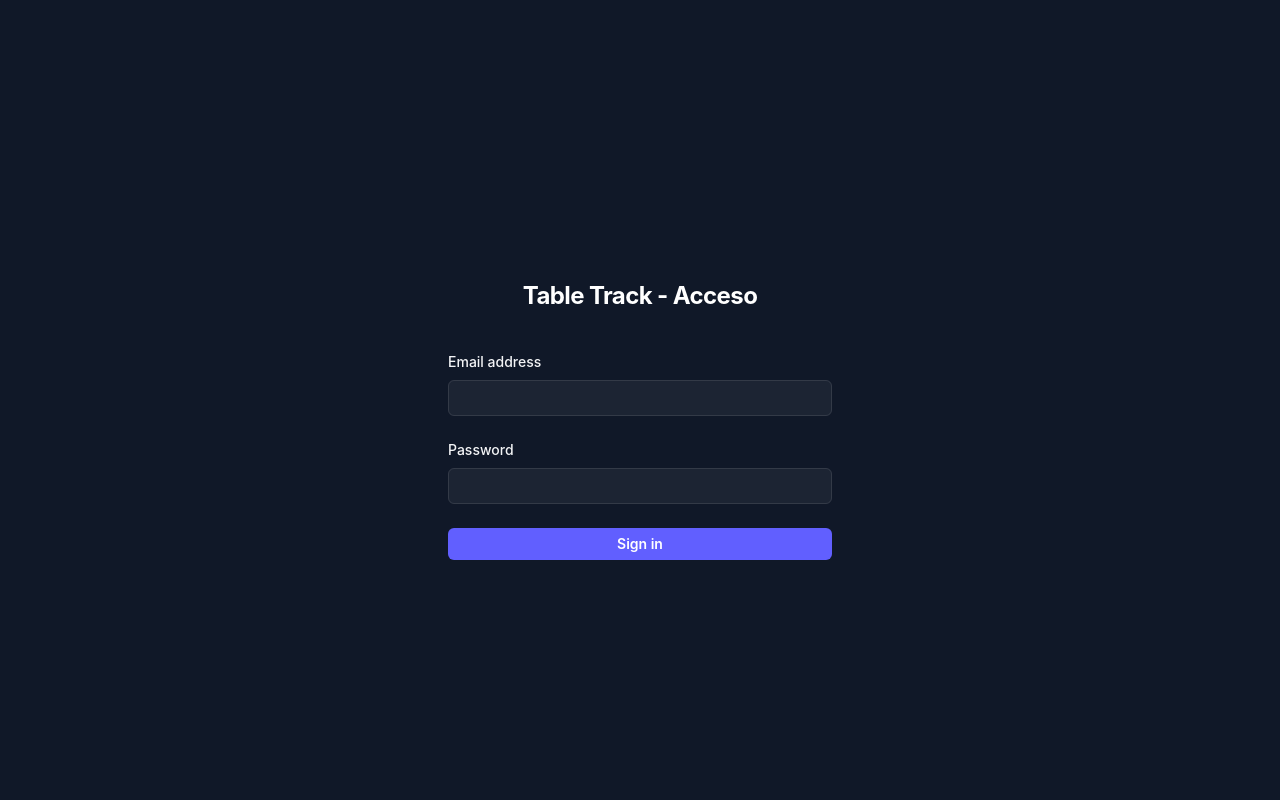
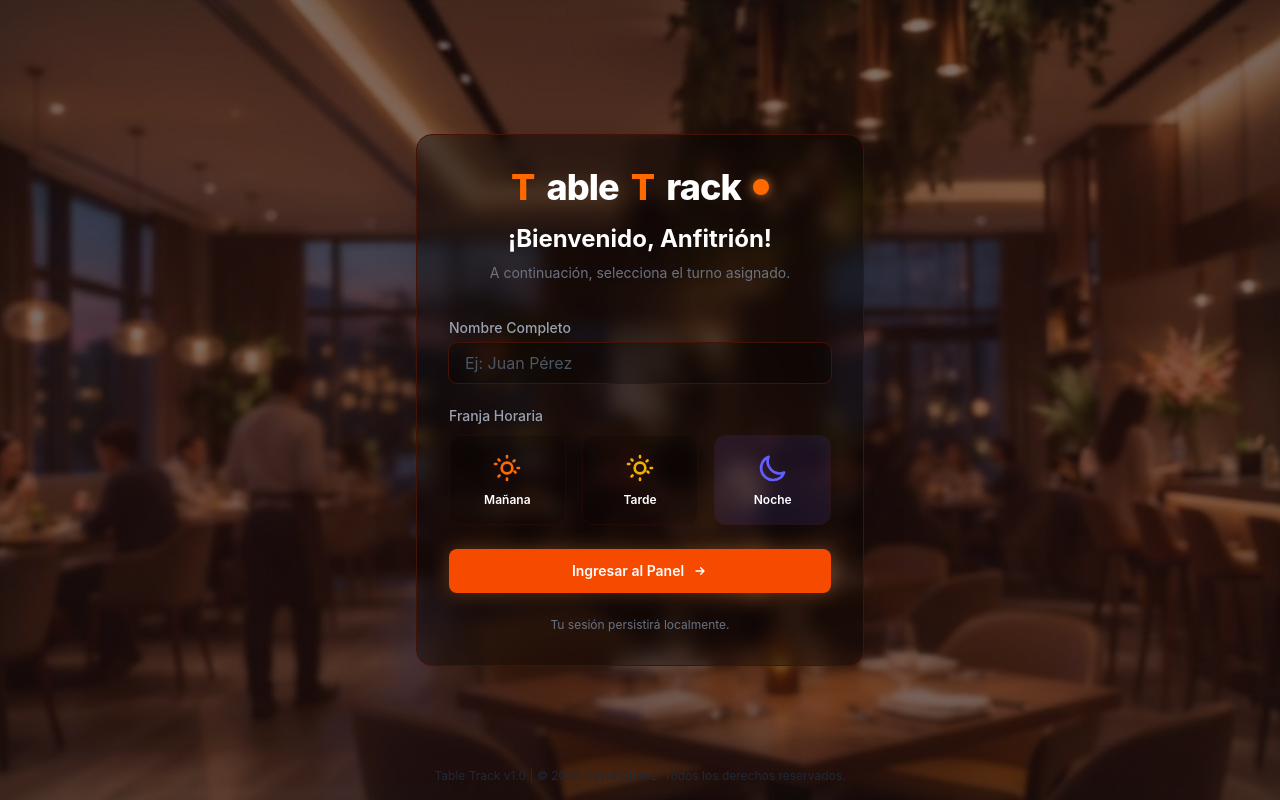
Before and after one commit to Strikys12/TABLE-TRACK, a React (Vite) app: page /login in a window 1280 px wide. Built offline with nearby package versions, Linux system fonts and the light colour scheme.

Commit message:
feat: Se modifica diseño de login

```diff
--- a/src/pages/Login.jsx
+++ b/src/pages/Login.jsx
@@ -1,34 +1,119 @@
 import { useState } from 'react';
-import { useNavigate } from 'react-router-dom';
+import restaurantBg from '../assets/restaurante-bg.png';
 
 export default function Login() {
+    const [fullName, setFullName] = useState('');
+    const [shift, setShift] = useState('Noche');
+
+    // Clases de Tailwind
+    const inputClasses = "mt-1 w-full rounded-lg bg-black/30 px-4 py-2 text-white outline outline-1 outline-orange-950 focus:outline-2 focus:outline-orange-500 shadow-inner transition-all placeholder:text-gray-600";
+    const labelClasses = "text-sm font-medium text-gray-400";
+    const shiftButtonBase = "flex flex-col items-center justify-center p-4 rounded-xl border border-orange-950/30 transition-all cursor-pointer group shadow-lg";
+
+    // Estilos dinámicos de los turnos
+    const morningClasses = shift === 'Mañana' ? 'bg-orange-500/10 border-orange-500/50 shadow-[0_0_15px_rgba(251,146,60,0.2)]' : 'bg-black/20 hover:bg-black/30';
+    const afternoonClasses = shift === 'Tarde' ? 'bg-yellow-500/10 border-yellow-500/50 shadow-[0_0_15px_rgba(250,204,21,0.2)]' : 'bg-black/20 hover:bg-black/30';
+    const nightClasses = shift === 'Noche' ? 'bg-indigo-500/10 border-indigo-500/50 shadow-[0_0_15px_rgba(99,102,241,0.2)]' : 'bg-black/20 hover:bg-black/30';
+
     return (
-        <div className="flex min-h-screen flex-col justify-center px-6 py-12 lg:px-8 bg-gray-900">
-            <div className="sm:mx-auto sm:w-full sm:max-w-sm">
-                <h2 className="mt-10 text-center text-2xl font-bold tracking-tight text-white">
-                    Table Track - Acceso
-                </h2>
+        <div className="flex min-h-screen items-center justify-center bg-gray-950 px-6 py-12 relative overflow-hidden">
+
+            {/* Fondo del restaurante */}
+            <div className="absolute inset-0 bg-gray-950">
+                <div className="absolute -inset-10 bg-orange-900 blur-3xl opacity-30"></div>
+                <div
+                    className="absolute inset-0 bg-cover bg-center opacity-40"
+                    style={{ backgroundImage: `url(${restaurantBg})` }}
+                ></div>
             </div>
 
-            <div className="mt-10 sm:mx-auto sm:w-full sm:max-w-sm">
-                <form className="space-y-6">
+            {/* Tarjeta contenedora */}
+            <div className="w-full max-w-md space-y-8 bg-black/40 p-8 rounded-2xl border border-orange-950 backdrop-blur-sm relative z-10 shadow-2xl">
+
+                {/* Encabezado */}
+                <div className="text-center">
+                    <h1 className="text-4xl font-extrabold tracking-tight text-white flex items-center justify-center gap-3">
+                        <span className="text-orange-500">T</span>able <span className="text-orange-500">T</span>rack
+                        <span className="w-4 h-4 rounded-full bg-orange-500 shadow-[0_0_12px_rgba(251,146,60,0.8)]"></span>
+                    </h1>
+                    <h2 className="mt-4 text-2xl font-bold text-white">¡Bienvenido, Anfitrión!</h2>
+                    <p className="mt-2 text-sm text-gray-500">A continuación, selecciona el turno asignado.</p>
+                </div>
+
+                <form className="mt-8 space-y-6" onSubmit={(e) => e.preventDefault()}>
+                    <div className="space-y-5">
+
+                        {/* Campo Nombre Completo (CONECTADO AL ESTADO) */}
+                        <div>
+                            <label htmlFor="fullName" className={labelClasses}>Nombre Completo</label>
+                            <input
+                                type="text"
+                                id="fullName"
+                                required
+                                value={fullName}
+                                onChange={(e) => setFullName(e.target.value)}
+                                className={inputClasses}
+                                placeholder="Ej: Juan Pérez"
+                            />
+                        </div>
+
+                        {/* Selección de Turno */}
+                        <div>
+                            <label className={labelClasses}>Franja Horaria</label>
+                            <div className="mt-2 grid grid-cols-3 gap-4">
+
+                                {/* Mañana */}
+                                <div className={`${shiftButtonBase} ${morningClasses}`} onClick={() => setShift('Mañana')}>
+                                    <svg className="w-8 h-8 text-orange-500 group-hover:text-orange-400 transition-colors" fill="none" viewBox="0 0 24 24" stroke="currentColor">
+                                        <path strokeLinecap="round" strokeLinejoin="round" strokeWidth={2} d="M12 3v1m0 16v1m9-9h-1M4 9H3m15.364 6.364l-.707-.707M6.364 6.364l-.707-.707M6.364 17.636l-.707.707M17.636 6.364l-.707.707M16 12a4 4 0 11-8 0 4 4 0 018 0z" />
+                                    </svg>
+                                    <span className="mt-2 text-xs font-semibold text-white">Mañana</span>
+                                </div>
+
+                                {/* Tarde */}
+                                <div className={`${shiftButtonBase} ${afternoonClasses}`} onClick={() => setShift('Tarde')}>
+                                    <svg className="w-8 h-8 text-yellow-500 group-hover:text-yellow-400 transition-colors" fill="none" viewBox="0 0 24 24" stroke="currentColor">
+                                        <path strokeLinecap="round" strokeLinejoin="round" strokeWidth={2} d="M12 3v1m0 16v1m9-9h-1M4 9H3m15.364 6.364l-.707-.707M6.364 6.364l-.707-.707M6.364 17.636l-.707.707M17.636 6.364l-.707.707M16 12a4 4 0 11-8 0 4 4 0 018 0z" />
+                                    </svg>
+                                    <span className="mt-2 text-xs font-semibold text-white">Tarde</span>
+                                </div>
+
+                                {/* Noche */}
+                                <div className={`${shiftButtonBase} ${nightClasses}`} onClick={() => setShift('Noche')}>
+                                    <svg className="w-8 h-8 text-indigo-500 group-hover:text-indigo-400 transition-colors" fill="none" viewBox="0 0 24 24" stroke="currentColor">
+                                        <path strokeLinecap="round" strokeLinejoin="round" strokeWidth={2} d="M20.354 15.354A9 9 0 018.646 3.646 9.003 9.003 0 0012 21a9.003 9.003 0 008.354-5.646z" />
+                                    </svg>
+                                    <span className="mt-2 text-xs font-semibold text-white">Noche</span>
+                                </div>
+
+                            </div>
+                        </div>
+
+                    </div>
+
+                    {/* Botón Ingresar */}
                     <div>
-                        <label className="block text-sm font-medium text-gray-100">Email address</label>
-                        <div className="mt-2">
-                            <input type="email" className="block w-full rounded-md bg-white/5 px-3 py-1.5 text-white outline outline-1 -outline-offset-1 outline-white/10 focus:outline-2 focus:outline-indigo-500" />
-                        </div>
+                        <button
+                            type="submit"
+                            className="w-full rounded-lg bg-orange-600 px-4 py-3 text-sm font-semibold text-white shadow-[0_0_20px_rgba(251,146,60,0.3)] hover:bg-orange-500 hover:shadow-[0_0_25px_rgba(251,146,60,0.5)] transition-all flex items-center justify-center gap-2"
+                        >
+                            Ingresar al Panel
+                            <svg className="w-4 h-4" fill="none" viewBox="0 0 24 24" stroke="currentColor">
+                                <path strokeLinecap="round" strokeLinejoin="round" strokeWidth={2} d="M13 7l5 5m0 0l-5 5m5-5H6" />
+                            </svg>
+                        </button>
                     </div>
-                    <div>
-                        <label className="block text-sm font-medium text-gray-100">Password</label>
-                        <div className="mt-2">
-                            <input type="password" className="block w-full rounded-md bg-white/5 px-3 py-1.5 text-white outline outline-1 -outline-offset-1 outline-white/10 focus:outline-2 focus:outline-indigo-500" />
-                        </div>
-                    </div>
-                    <button type="button" className="flex w-full justify-center rounded-md bg-indigo-500 px-3 py-1.5 text-sm font-semibold text-white hover:bg-indigo-400">
-                        Sign in
-                    </button>
+
+                    <p className="text-center text-xs text-gray-500">Tu sesión persistirá localmente.</p>
+
                 </form>
             </div>
+
+            {/* Footer */}
+            <div className="absolute bottom-4 left-0 right-0 text-center text-xs text-gray-800">
+                Table Track v1.0 | © 2026 David Quiroz. Todos los derechos reservados.
+            </div>
+
         </div>
     );
 }
```
Also changed, not shown: src/assets/restaurante-bg.png (added).
